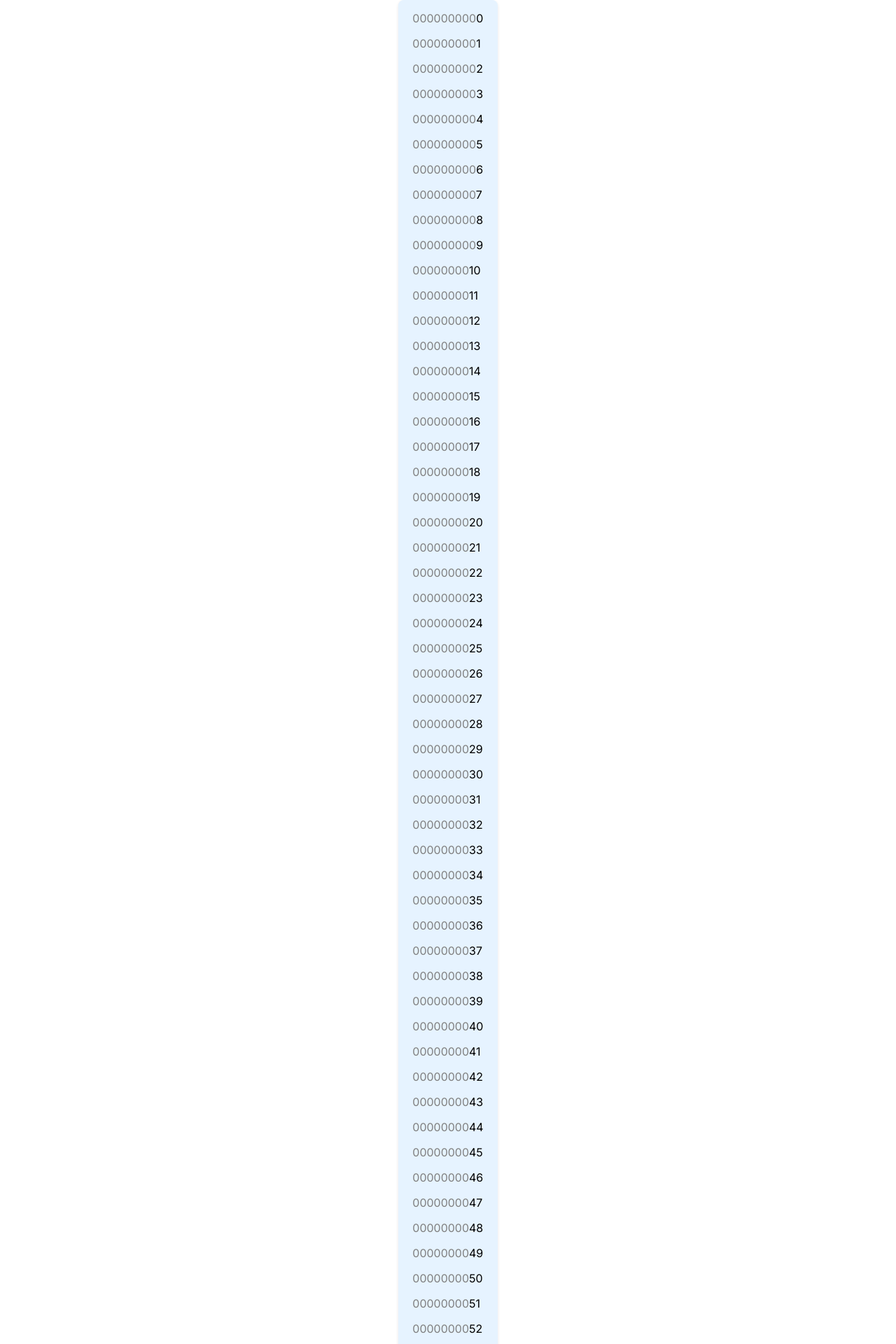
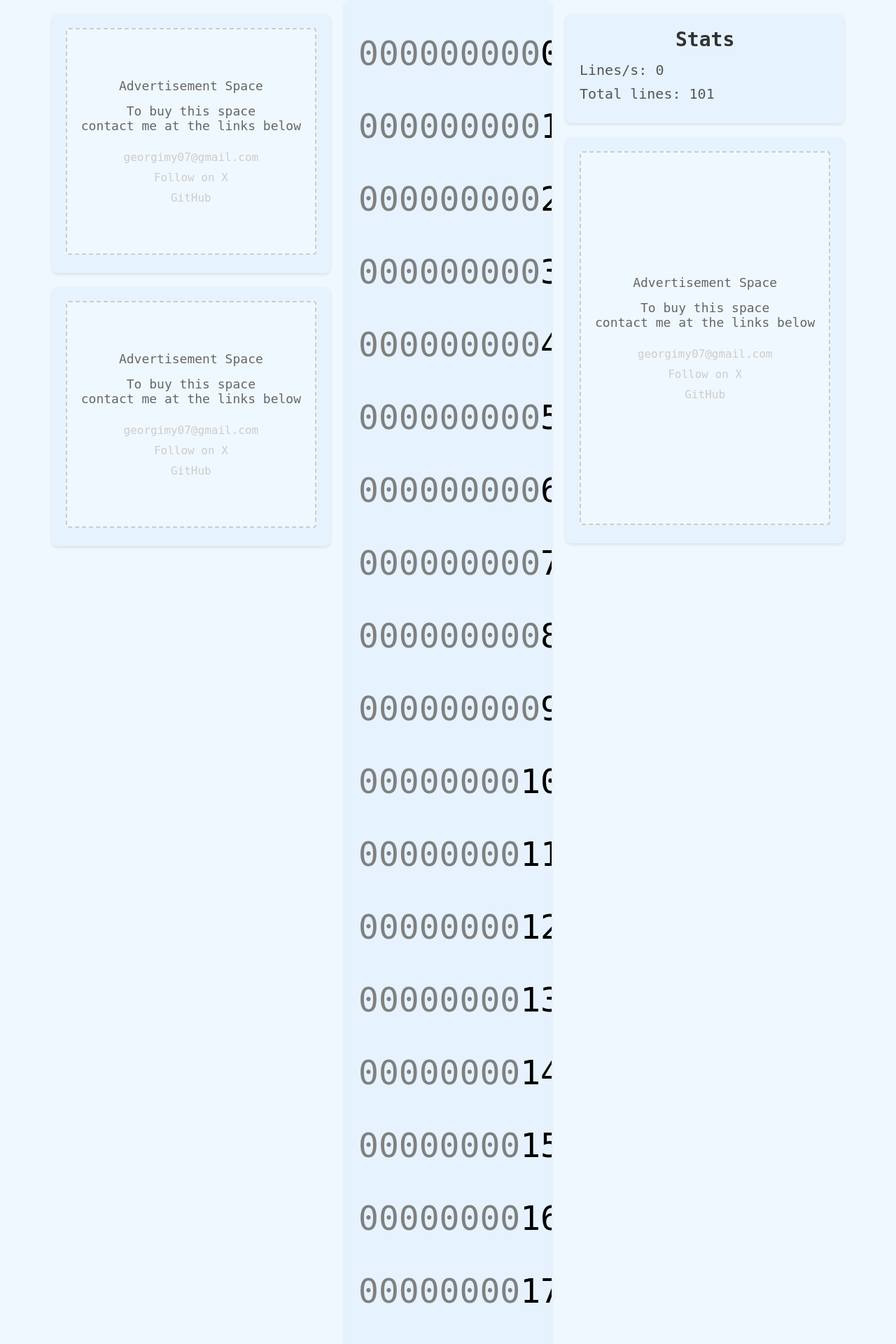
Before and after one commit to GeorgiMY/InfiniScroll, a Node server app: page / in a window 1280 px wide. Shown: the top 1920 px of the page at 70% size. Run offline with Node 20, Linux system fonts and the light colour scheme.

Commit message:
Stats, ads/sponsors, new font, new layout

```diff
--- /dev/null
+++ b/src/public/script.js
@@ -0,0 +1,58 @@
+// Generate numbers with each scroll
+
+let scrollingDownNumber = 100;
+let scrollingUpNumber = 1;
+// int limit 2147483647 - 10 zeros
+
+// Every 10ms, add the amount of lines generated in those 10ms to an array
+// That means in a second there will be 100 entries in the array
+// Every 100 lines (1 second), we remove the first element of the array
+// Then we add the new lines generated in the last 10ms
+let linesPerSeconds = [];
+let newLines = 0;
+function updateStats() {
+    if (linesPerSeconds.length < 100) {
+        linesPerSeconds.push(newLines);
+
+        let sum = linesPerSeconds.reduce((a, b) => a + b, 0);
+
+        document.getElementById('linesPerSecond').textContent = sum;
+        newLines = 0;
+    }
+    else {
+        linesPerSeconds.shift();
+    }
+
+    document.getElementById('totalLines').textContent = scrollingDownNumber + scrollingUpNumber;
+}
+
+window.addEventListener("wheel", (event) => {
+    const newNumber = document.createElement("p");
+
+    if (event.deltaY > 0) {
+        newNumber.textContent = scrollingDownNumber.toString();
+
+        const zeros = document.createElement("span");
+        zeros.textContent = "0".repeat(10 - scrollingDownNumber.toString().length);
+        zeros.style.color = "gray";
+        newNumber.insertBefore(zeros, newNumber.firstChild);
+
+        document.querySelector(".container").appendChild(newNumber);
+        scrollingDownNumber++;
+    } else if (event.deltaY < 0) {
+        // upscroll code
+        newNumber.textContent = scrollingUpNumber.toString();
+
+        const zeros = document.createElement("span");
+        zeros.textContent = "-" + "0".repeat(10 - scrollingUpNumber.toString().length);
+        zeros.style.color = "gray";
+        newNumber.insertBefore(zeros, newNumber.firstChild);
+
+        document.querySelector(".container").insertBefore(newNumber, document.querySelector(".container").firstChild);
+        scrollingUpNumber++;
+    }
+
+    newLines++;
+});
+
+setInterval(updateStats, 10);
--- a/src/public/styles.css
+++ b/src/public/styles.css
@@ -1,6 +1,7 @@
 body {
-    background-color: white;
-    font-family: 'Inter', sans-serif;
+    background-color: aliceblue;
+    font-family: 'JetBrains Mono', 'Roboto Mono', monospace;
+    font-size: 48px;
     margin: 0px;
     padding: 0px 20px;
     display: flex;
@@ -8,9 +9,121 @@ body {
     align-items: center;
 }
 
+.main-content {
+    display: flex;
+    gap: 20px;
+    align-items: flex-start;
+    position: relative;
+}
+
+.left-column {
+    display: flex;
+    flex-direction: column;
+    gap: 20px;
+    position: sticky;
+    top: 20px;
+    height: fit-content;
+}
+
 .container {
     background-color: #e6f3ff;
+    width: 20vw;
+    text-align: center;
     padding: 0px 20px;
     border-radius: 8px;
     box-shadow: 0 2px 4px rgba(0, 0, 0, 0.1);
+    overflow-y: auto;
 }
+
+.right-column {
+    display: flex;
+    flex-direction: column;
+    gap: 20px;
+    position: sticky;
+    top: 20px;
+    height: fit-content;
+}
+
+.stats-window {
+    background-color: #e6f3ff;
+    padding: 20px;
+    border-radius: 8px;
+    box-shadow: 0 2px 4px rgba(0, 0, 0, 0.1);
+    font-size: 24px;
+    min-width: 200px;
+}
+
+.stats-window h3 {
+    text-align: center;
+    margin: 0 0 15px 0;
+    font-size: 28px;
+    color: #333;
+}
+
+.stats-window p {
+    margin: 10px 0;
+    font-size: 20px;
+    color: #555;
+}
+
+.ad-container {
+    background-color: #e6f3ff;
+    padding: 20px;
+    border-radius: 8px;
+    box-shadow: 0 2px 4px rgba(0, 0, 0, 0.1);
+    font-size: 24px;
+    min-width: 300px;
+    height: calc(50vh - 70px);
+}
+
+.ad-container.right {
+    height: calc(100vh - 260px);
+}
+
+.ad-container.left {
+    position: sticky;
+    top: 20px;
+}
+
+.ad-placeholder {
+    height: calc(100% - 50px);
+    background-color: #f0f8ff;
+    border: 2px dashed #ccc;
+    border-radius: 4px;
+    padding: 20px;
+    text-align: center;
+    display: flex;
+    flex-direction: column;
+    justify-content: center;
+    align-items: center;
+    gap: 15px;
+}
+
+.ad-placeholder p {
+    margin: 0;
+    font-size: 18px;
+    color: #666;
+}
+
+.ad-placeholder a {
+    color: #cccccc;
+    text-decoration: none;
+    font-size: 16px;
+}
+
+.ad-container:hover .ad-placeholder a {
+    color: #1DA1F2;
+}
+
+.ad-container:hover .ad-placeholder a:hover {
+    color: #0c85d0;
+    text-decoration: underline;
+}
+
+.ad-placeholder .contact-links {
+    display: flex;
+    flex-direction: column;
+    gap: 10px;
+    margin-top: 10px;
+    transition: opacity 0.3s ease;
+}
--- a/src/views/index.ejs
+++ b/src/views/index.ejs
@@ -6,52 +6,67 @@
     <meta name="viewport" content="width=device-width, initial-scale=1.0">
     <title>Infinite Scroller</title>
     <link rel="stylesheet" href="styles.css">
-    <link href="https://fonts.googleapis.com/css2?family=Inter:wght@400;500;600&display=swap" rel="stylesheet">
 </head>
 
 <body>
+    <div class="main-content">
+        <div class="left-column">
+            <div class="ad-container top">
+                <div class="ad-placeholder">
+                    <p>Advertisement Space</p>
+                    <p>To buy this space<br>contact me at the links below</p>
+                    <div class="contact-links">
+                        <a href="mailto:georgimy07@gmail.com">georgimy07@gmail.com</a>
+                        <a href="https://x.com/Georgi_MY" target="_blank">Follow on X</a>
+                        <a href="https://github.com/GeorgiMY/InfiniScroller" target="_blank">GitHub</a>
+                    </div>
+                </div>
+            </div>
+            <div class="ad-container bottom">
+                <div class="ad-placeholder">
+                    <p>Advertisement Space</p>
+                    <p>To buy this space<br>contact me at the links below</p>
+                    <div class="contact-links">
+                        <a href="mailto:georgimy07@gmail.com">georgimy07@gmail.com</a>
+                        <a href="https://x.com/Georgi_MY" target="_blank">Follow on X</a>
+                        <a href="https://github.com/GeorgiMY/InfiniScroller" target="_blank">GitHub</a>
+                    </div>
+                </div>
+            </div>
+        </div>
         <div class="container">
             <!-- Generate 100 numbers at the start -->
-        <% for (let i=0; i <=100; i++) { %>
+            <% for (let i=0; i <= 100; i++) { %>
                 <p>
                     <span style="color: gray;"><%="0".repeat(10 - i.toString().length)%></span><%= i %>
                 </p>
                 <% } %>
         </div>
+        <div class="right-column">
+            <div class="stats-window">
+                <h3>Stats</h3>
+                <p>Lines/s: <span id="linesPerSecond">0</span></p>
+                <p>Total lines: <span id="totalLines">0</span></p>
+            </div>
+            <!-- <div class="stats-window">
+                <h3>Coming soon...</h3>
+                <p>Special number highlighting</p>
+                <p>Background music</p>
+                <p>Rainbow mode</p>
+            </div> -->
+            <div class="ad-container right">
+                <div class="ad-placeholder">
+                    <p>Advertisement Space</p>
+                    <p>To buy this space<br>contact me at the links below</p>
+                    <div class="contact-links">
+                        <a href="mailto:georgimy07@gmail.com">georgimy07@gmail.com</a>
+                        <a href="https://x.com/Georgi_MY" target="_blank">Follow on X</a>
+                        <a href="https://github.com/GeorgiMY/InfiniScroller" target="_blank">GitHub</a>
+                    </div>
+                </div>
+            </div>
+        </div>
+    </div>
 </body>
-
-<!-- Generate numbers with each scroll -->
-<script>
-    let scrollingDownNumber = 100;
-    let scrollingUpNumber = 1;
-    // int limit 2147483647 - 10 zeros
-
-    window.addEventListener("wheel", (event) => {
-        const newNumber = document.createElement("p");
-
-        if (event.deltaY > 0) {
-            newNumber.textContent = scrollingDownNumber.toString();
-
-            const zeros = document.createElement("span");
-            zeros.textContent = "0".repeat(10 - scrollingDownNumber.toString().length);
-            zeros.style.color = "gray";
-            newNumber.insertBefore(zeros, newNumber.firstChild);
-
-            document.querySelector(".container").appendChild(newNumber);
-            scrollingDownNumber++;
-        } else if (event.deltaY < 0) {
-            // upscroll code
-            newNumber.textContent = scrollingUpNumber.toString();
-
-            const zeros = document.createElement("span");
-            zeros.textContent = "-" + "0".repeat(10 - scrollingUpNumber.toString().length);
-            zeros.style.color = "gray";
-            newNumber.insertBefore(zeros, newNumber.firstChild);
-
-            document.querySelector(".container").insertBefore(newNumber, document.querySelector(".container").firstChild);
-            scrollingUpNumber++;
-        }
-    });
-</script>
-
+<script src="/script.js"></script>
 </html>
```
Lines whose indentation alone changed are shown as unchanged.
